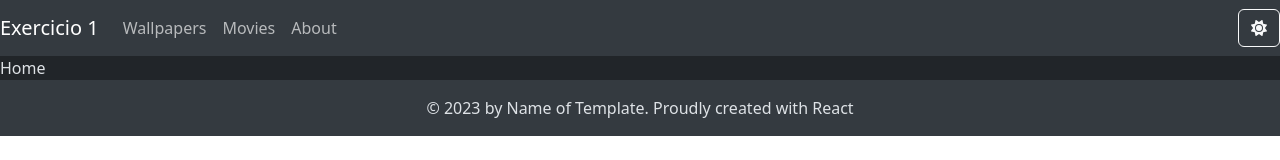
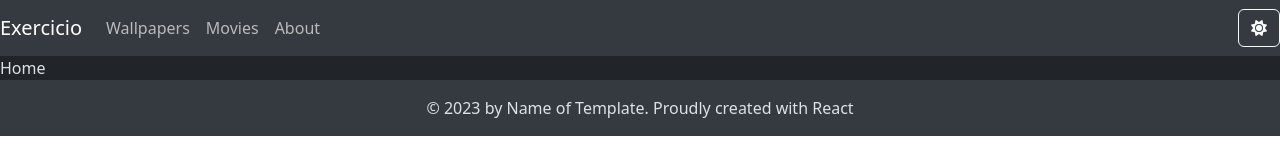
Before and after one commit to filipe1238/exercicio-01-react, a React (Create React App) app: page / in a window 1280 px wide. Shown: the top 160 px of the page. Built offline with nearby package versions, Linux system fonts and the light colour scheme.

Commit message:
refatoracao de componentes

```diff
--- a/src/components/menu/Menu.js
+++ b/src/components/menu/Menu.js
@@ -5,7 +5,7 @@
 function Menu({ theme, setTheme }) {
   return (
     <Navbar expand="lg" className="bg-body-secondary">
-      <Navbar.Brand href="/">Exercicio 1</Navbar.Brand>
+      <Navbar.Brand href="/">Exercicio</Navbar.Brand>
       <Navbar.Toggle aria-controls="basic-navbar-nav" />
       <Navbar.Collapse id="basic-navbar-nav">
         <Nav className="me-auto">
```
Also changed, not shown: 1 other file (tests, documents, lock files or other folders).
